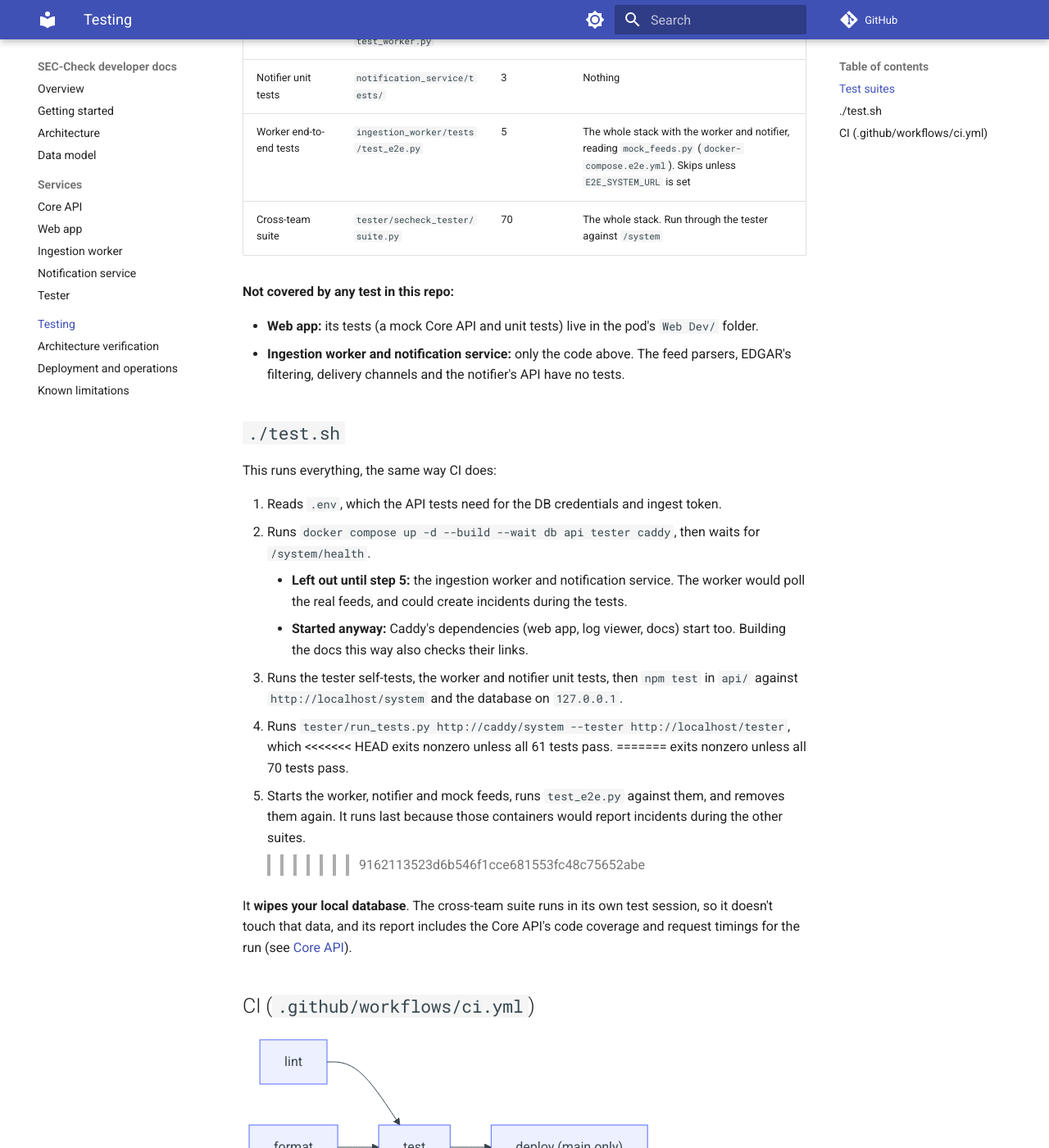
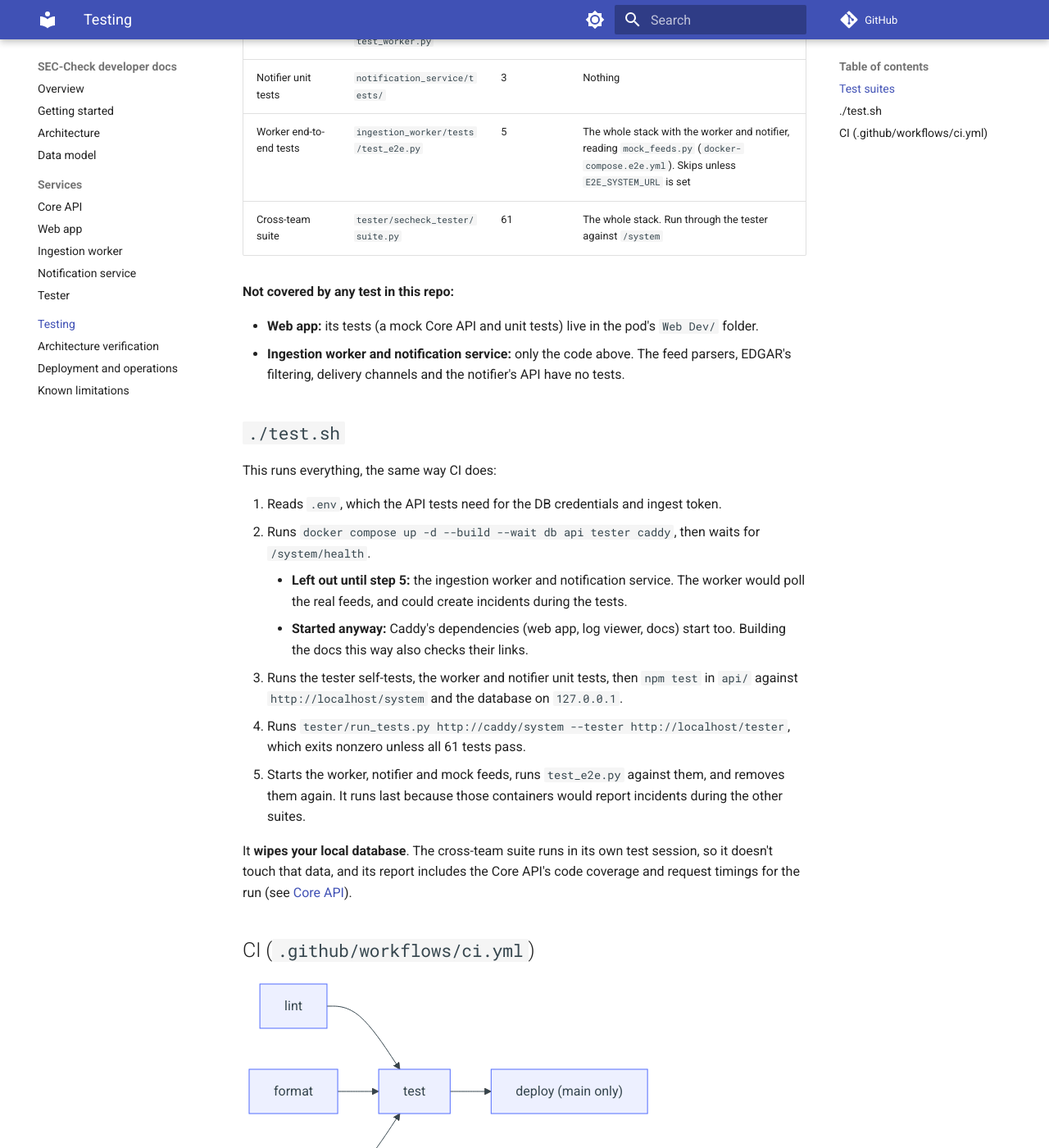
Before and after one commit to AndrewDile/SEC-Check, an MkDocs documentation site: the page built from docs/pages/testing.md, in a window 1280 px wide and 1400 px high, scrolled down 621 px. Shown: the whole window at 82% size. Built offline with MkDocs 1.6.1 and Material for MkDocs 9.7.7, drawn with Linux system fonts in a browser that asks for light colours; comment, search, counter and statistics services are not loaded.

Commit message:
Updated API tests

```diff
--- a/docs/pages/testing.md
+++ b/docs/pages/testing.md
@@ -11,7 +11,7 @@
 | Worker unit tests | `ingestion_worker/tests/test_matching.py`, `test_worker.py` | 26 | Nothing. The Core API and feeds are faked |
 | Notifier unit tests | `notification_service/tests/` | 3 | Nothing |
 | Worker end-to-end tests | `ingestion_worker/tests/test_e2e.py` | 5 | The whole stack with the worker and notifier, reading `mock_feeds.py` (`docker-compose.e2e.yml`). Skips unless `E2E_SYSTEM_URL` is set |
-| Cross-team suite | `tester/secheck_tester/suite.py` | 70 | The whole stack. Run through the tester against `/system` |
+| Cross-team suite | `tester/secheck_tester/suite.py` | 61 | The whole stack. Run through the tester against `/system` |
 
 **Not covered by any test in this repo:**
 
@@ -33,13 +33,9 @@ This runs everything, the same way CI does:
 3. Runs the tester self-tests, the worker and notifier unit tests, then `npm test` in `api/` against `http://localhost/system` and
    the database on `127.0.0.1`.
 4. Runs `tester/run_tests.py http://caddy/system --tester http://localhost/tester`, which
-<<<<<<< HEAD
    exits nonzero unless all 61 tests pass.
-=======
-   exits nonzero unless all 70 tests pass.
 5. Starts the worker, notifier and mock feeds, runs `test_e2e.py` against them, and removes them
    again. It runs last because those containers would report incidents during the other suites.
->>>>>>> 9162113523d6b546f1cce681553fc48c75652abe
 
 It **wipes your local database**. The cross-team suite runs in its own test session, so it
 doesn't touch that data, and its report includes the Core API's code coverage and request
```
Also changed, not shown: 2 other files.
